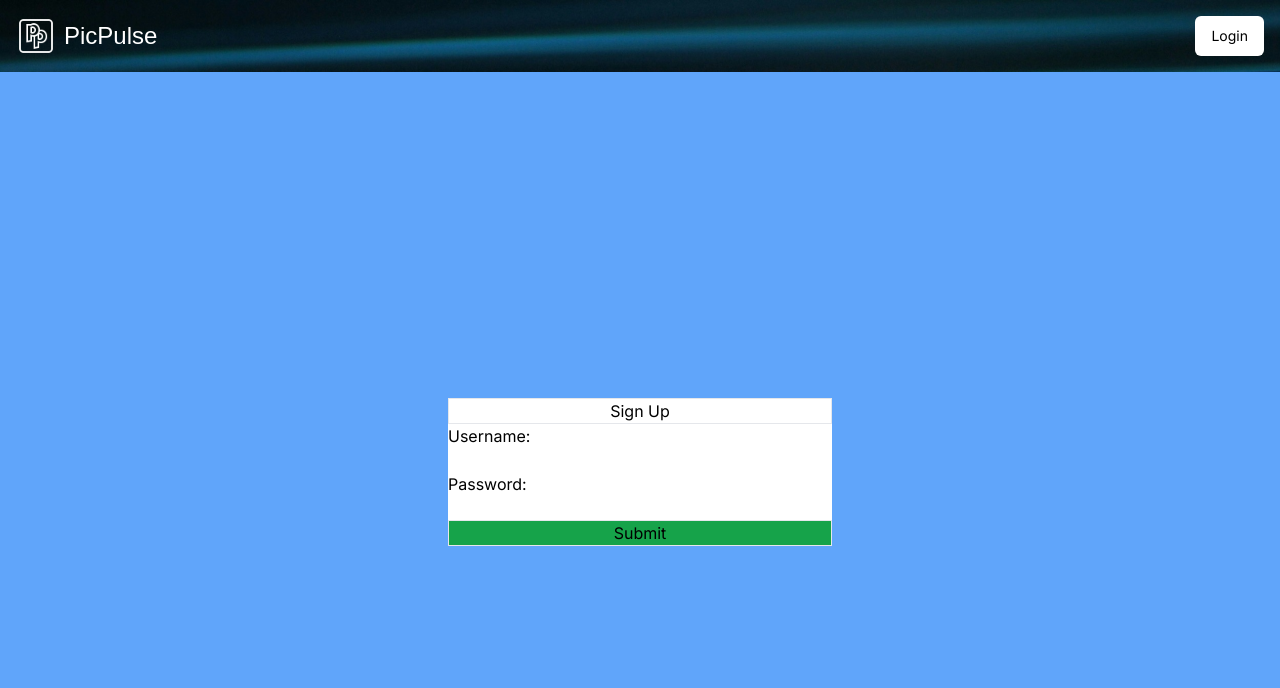
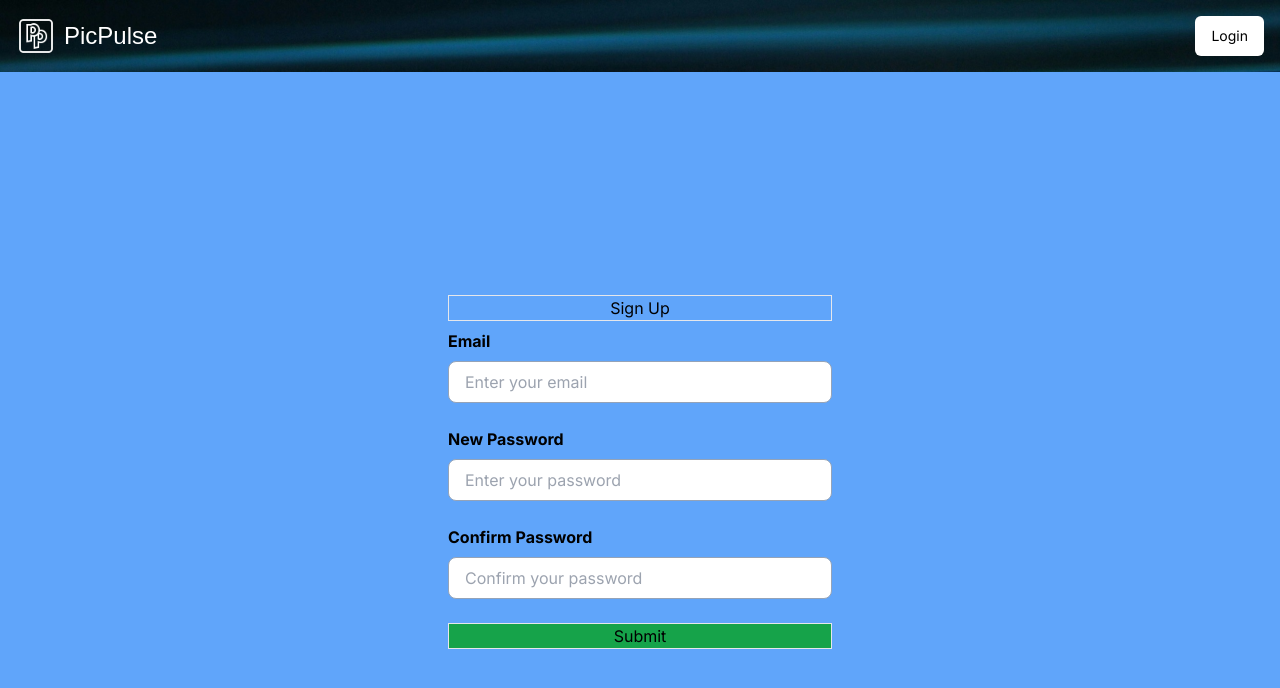
Before and after one commit to smalik21/pic-pulse, a React (Vite) app: page /signup in a window 1280 px wide. Shown: the top 688 px of the page. Built offline with nearby package versions, Linux system fonts and the light colour scheme; no server answers; a web font is replaced by a local one.

Commit message:
refactor

```diff
--- a/src/pages/SignupPage.tsx
+++ b/src/pages/SignupPage.tsx
@@ -6,8 +6,10 @@ import AuthHeader from "../components/headers/AuthHeader"
 const SignupPage = () => {
 
    const [error, setError] = useState<string>('')
-   const usernameRef = useRef<HTMLInputElement>(null)
-   const passwordRef = useRef<HTMLInputElement>(null)
+   // const nameRef = useRef<HTMLInputElement>(null)
+   const emailRef = useRef<HTMLInputElement>(null)
+   const passRef = useRef<HTMLInputElement>(null)
+   const confirmPassRef = useRef<HTMLInputElement>(null)
 
    const navigate = useNavigate()
    const { signup, isAuthenticated } = useAuth()
@@ -18,13 +20,29 @@ const SignupPage = () => {
 
    const handleSubmit = (e: React.FormEvent<HTMLFormElement>) => {
       e.preventDefault()
-      const username = usernameRef.current?.value
-      const password = passwordRef.current?.value
-      if (!username || !password) return
-      console.log("username:", username)
+      // const name = nameRef.current?.value.trim()
+      const email = emailRef.current?.value.trim()
+      const password = passRef.current?.value
+      const confirmPassword = confirmPassRef.current?.value
+
+      if (!email || !password) return
+
+      // Password validation
+      if (password && password.length < 8) {
+         alert('New password should be at least 8 characters long.')
+         passRef.current?.focus()
+         return
+      }
+      if (password && confirmPassword !== password) {
+         alert('Passwords do not match.')
+         passRef.current?.focus()
+         return
+      }
+
+      console.log("username:", email)
       console.log("password:", password)
 
-      signup(username, password)
+      signup(email, password)
          .then(() => navigate('/login'))
          .catch((error) => setError(error))
    }
@@ -33,25 +51,75 @@ const SignupPage = () => {
       <>
          <AuthHeader page="signup" />
          <main className="w-full h-dvh flex justify-center items-center bg-blue-400">
-            <article id="signup-card" className="w-full xs:w-3/5 max-w-96 flex flex-col bg-white">
+            <form
+               onSubmit={handleSubmit}
+               className="w-full max-w-sm flex flex-col sm:gap-2 border-black"
+            >
                <h1 className="w-full text-center border">Sign Up</h1>
                {error && <p>{error.toString()}</p>}
-               <form
-                  onSubmit={handleSubmit}
-                  className="flex flex-col"
-               >
-                  <label htmlFor="username">Username:</label>
-                  <input id="username" ref={usernameRef} type="text" required />
-                  <label htmlFor="password">Password:</label>
-                  <input id="password" ref={passwordRef} type="password" required />
+               {/* <div className="mb-4">
+                  <label htmlFor="fullName" className="block font-bold mb-2">
+                     Full Name
+                  </label>
+                  <input
+                     type="text"
+                     id="fullName"
+                     className="w-full px-4 py-2 border border-slate-400 rounded-lg"
+                     placeholder="Enter your name"
+                     ref={nameRef}
+                     required
+                  />
+               </div> */}
+               <div className="mb-4">
+                  <label htmlFor="email" className="block font-bold mb-2">
+                     Email
+                  </label>
+                  <input
+                     type="email"
+                     id="email"
+                     className="w-full px-4 py-2 border border-slate-400 rounded-lg"
+                     placeholder="Enter your email"
+                     ref={emailRef}
+                     required
+                  />
+               </div>
+
+               <div className="mb-4">
+                  <label htmlFor="new-password" className="block font-bold mb-2">
+                     New Password
+                  </label>
+                  <input
+                     type="password"
+                     id="new-password"
+                     className="w-full px-4 py-2 border border-slate-400 rounded-lg"
+                     placeholder="Enter your password"
+                     ref={passRef}
+                     required
+                  />
+               </div>
+
+               <div className="mb-4">
+                  <label htmlFor="confirm-password" className="block font-bold mb-2">
+                     Confirm Password
+                  </label>
+                  <input
+                     type="password"
+                     id="confirm-password"
+                     className="w-full px-4 py-2 border border-slate-400 rounded-lg"
+                     placeholder="Confirm your password"
+                     ref={confirmPassRef}
+                     required
+                  />
+               </div>
+
                <button
                   type="submit"
                   className="bg-green-600 hover:bg-green-400 active:bg-green-800 border"
                >
                   Submit
                </button>
+
             </form>
-            </article>
          </main>
       </>
    )
```
Lines whose indentation alone changed are shown as unchanged.
